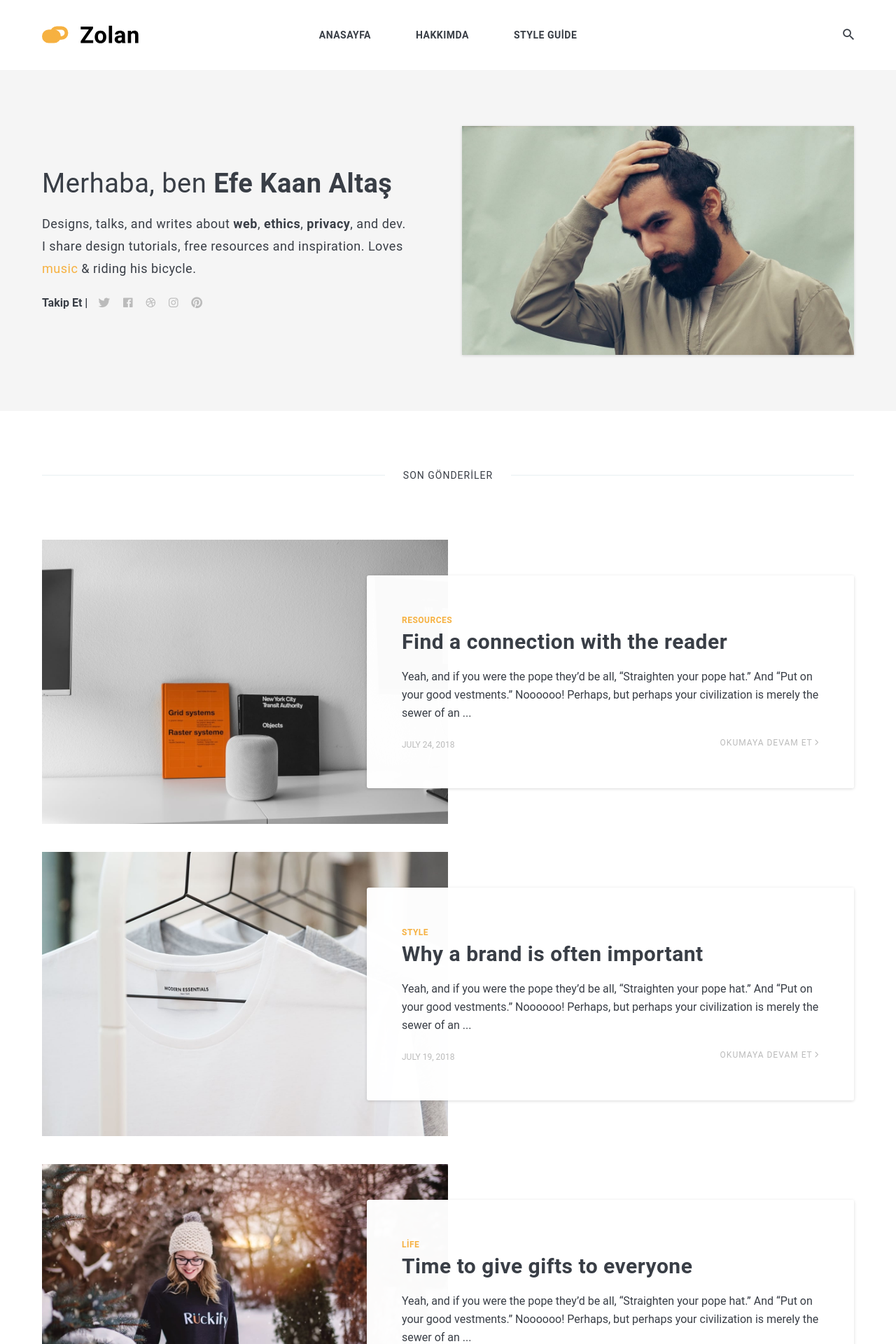
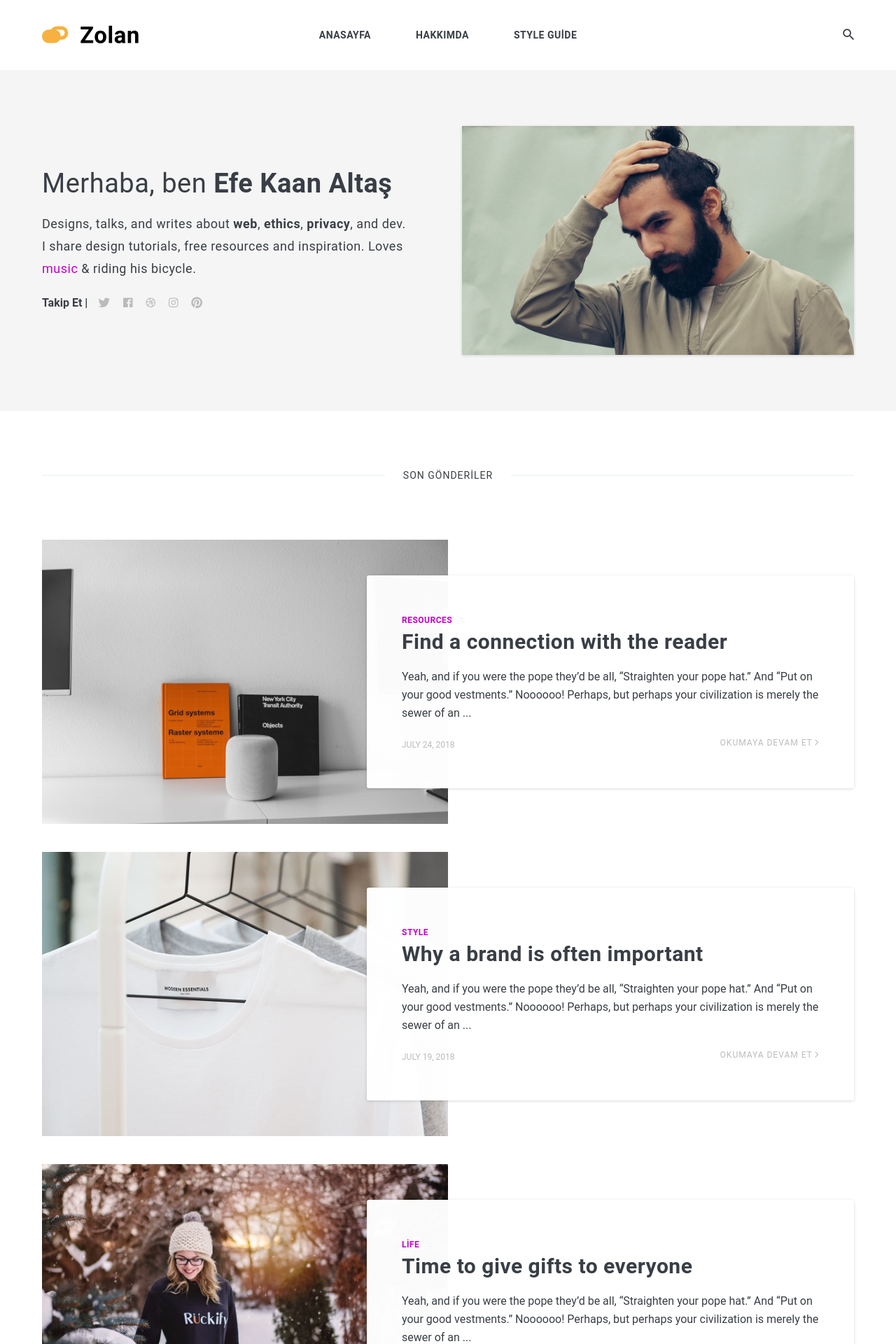
Before and after one commit to efekaanaltas/blog, a Jekyll site: the page built from index.html, in a window 1280 px wide. Shown: the top 1920 px of the page at 70% size. Built offline with Jekyll 4.4.1, drawn with Linux system fonts in a browser that asks for light colours; nearby versions of some CDN libraries; the list of posts is cut into pages by our own code.

Commit message:
Brand color changes

```diff
--- a/_sass/0-settings/_variables.scss
+++ b/_sass/0-settings/_variables.scss
@@ -15,7 +15,7 @@ $global-transition: all .35s;
 // *****************
 // Color Variables
 // *****************
-$brand-color: #f6b141;
+$brand-color: #C500CC;
 $dark: #393e46;
 $light-gray: #bbbbbb;
 $gray: #e6eef0;
```
